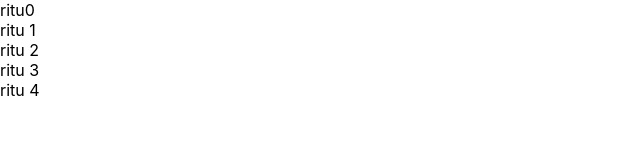
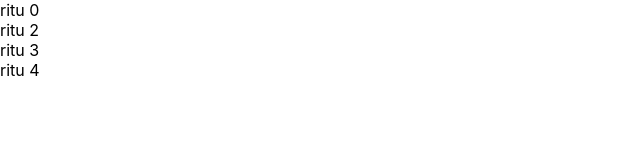
Before and after one commit to jritu96111/new-react-jenkins-docker, a React (Create React App) app: page / in a window 1280 px wide. Shown: the top 160 px of the page, without its empty margins (0-640 px from the left). Built offline with nearby package versions, Linux system fonts and the light colour scheme.

Commit message:
remove ritu one

```diff
--- a/src/App.js
+++ b/src/App.js
@@ -3,8 +3,8 @@ import './App.css';
 function App() {
   return (
   <>
-  <div>ritu0</div>
-  <div>ritu 1</div>
+  <div>ritu 0</div>
+    {/* <div>ritu 1</div> */}
   <div>ritu 2</div>
   <div>ritu 3</div>
   <div>ritu 4</div>
```
